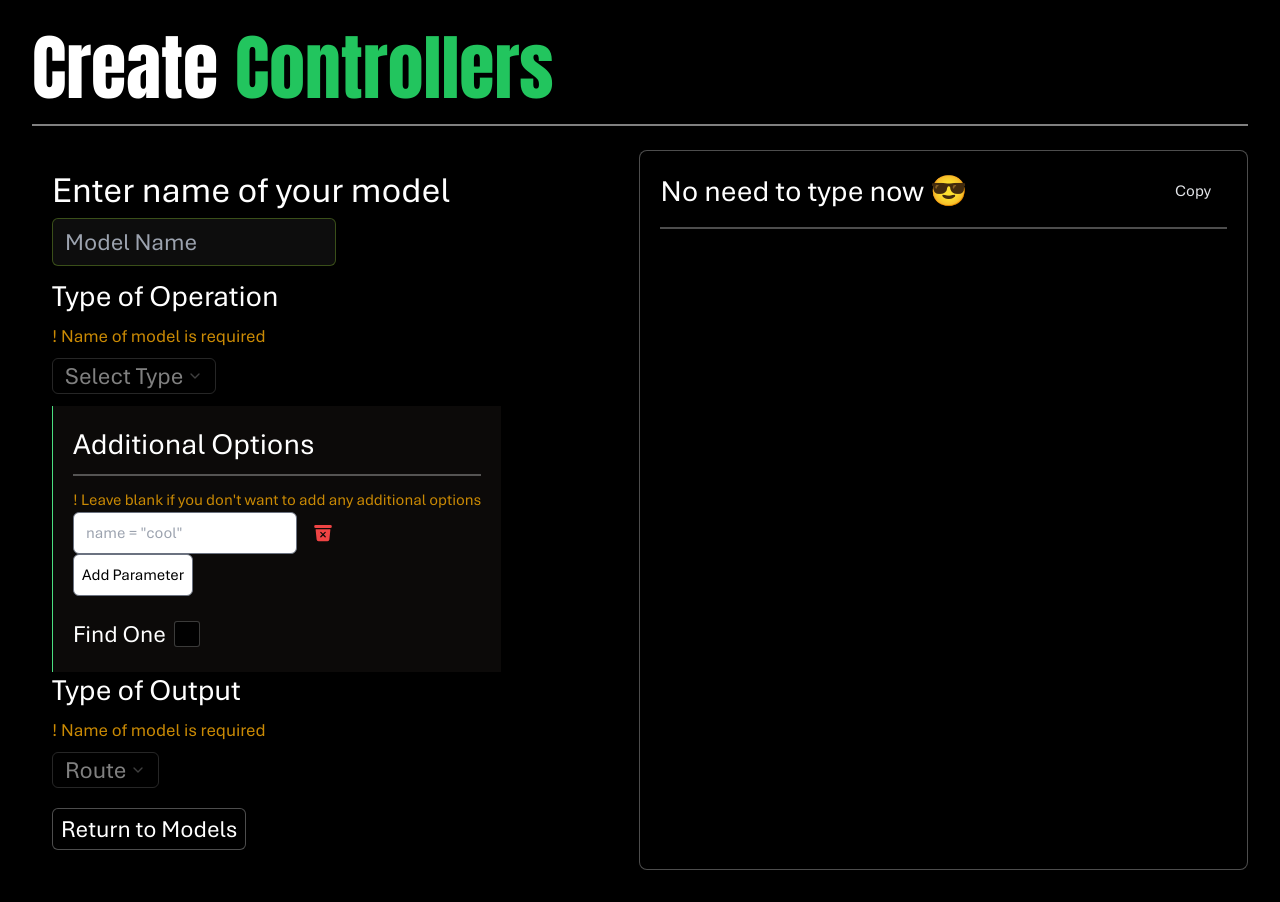
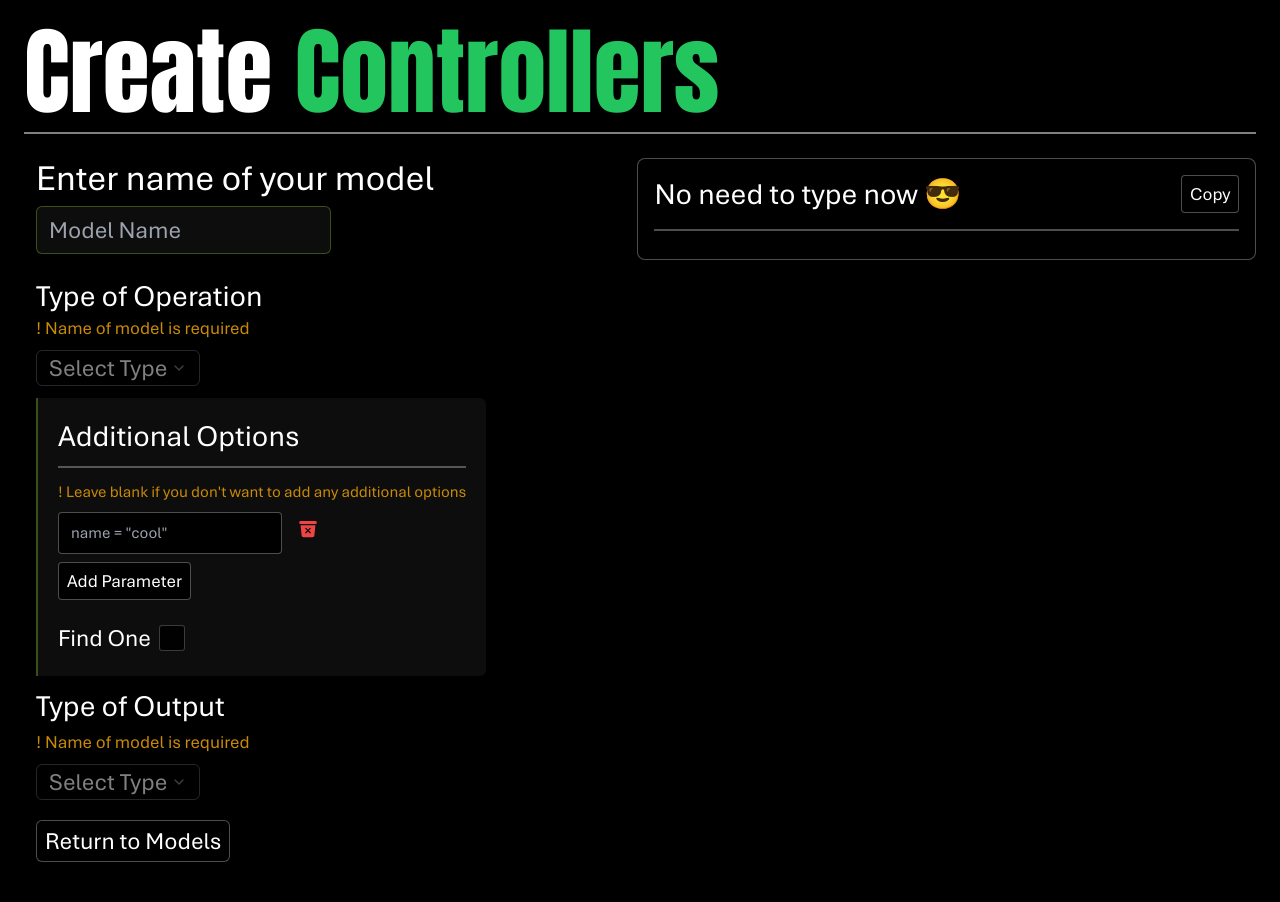
Before and after one commit to parv141206/mongui, a Next.js app: page /create-controller in a window 1280 px wide. Built offline with nearby package versions, Linux system fonts and the light colour scheme.

Commit message:
UI Updates

```diff
--- a/src/app/(routes)/create-controller/page.tsx
+++ b/src/app/(routes)/create-controller/page.tsx
@@ -15,12 +15,11 @@ import { IoTrashBin } from "react-icons/io5";
 
 export default function CreateController() {
   const [modelName, setModelName] = useState("");
-
   const [inputs, setInputs] = useState([{ id: Date.now(), value: "" }]);
   const [typeOfCode, setTypeOfCode] = useState<"route" | "function">("route");
-  const [findAll, setFindAll] = useState(true); // Set findAll checkbox checked by default
-  const [findOne, setFindOne] = useState(false); // State for findOne checkbox
-  const [limit, setLimit] = useState(""); // State for limit input
+  const [findAll, setFindAll] = useState(true);
+  const [findOne, setFindOne] = useState(false);
+  const [limit, setLimit] = useState("");
   const [copy, setCopy] = useState(false);
   const [operation, setOperation] = useState<
     "fetch" | "create" | "update" | "delete"
@@ -28,11 +27,7 @@ export default function CreateController() {
   const [code, setCode] = useState("");
   const [query, setQuery] = useState({ query: {} });
   const handleTypeChange = (value) => {
-    setTypeOfCode(value); // Update state with selected type
-    // Reset checkboxes and limit when type changes
-    //setFindAll(true); // Keep findAll checked by default
-    //setFindOne(false);
-    //setLimit("");
+    setTypeOfCode(value);
     generateExampleCode();
   };
   const handleOperationChange = (value) => {
@@ -115,17 +110,17 @@ export default function CreateController() {
   };
 
   return (
-    <div className="bg-black px-8 py-8">
+    <div className="bg-black px-6 py-6">
       {/* Static Title */}
-      <div className="huge-code-text-without-size mb-5 text-7xl text-white">
+      <div className="huge-code-text-without-size text-8xl text-white">
         Create <span className="text-green-500">Controllers</span>
       </div>
-      <hr className="mb-6 border border-white/50" />
+      <hr className="mb-3 mt-3 border border-white/50" />
 
       {/* Two-column Layout */}
       <div className="flex-row-4 flex rounded-lg text-white">
         {/* Left Column - Input Section */}
-        <div className="w-full p-5">
+        <div className="w-full p-3">
           <div className="text-4xl">Enter name of your model</div>
           <input
             onChange={(e) => {
@@ -137,14 +132,14 @@ export default function CreateController() {
             placeholder="Model Name"
           />
 
-          <div className="text-3xl">Type of Operation</div>
+          <div className="mt-3 text-3xl">Type of Operation</div>
           {modelName === "" && (
-            <p className="py-2 text-lg text-yellow-600">
+            <p className="text-lg text-yellow-600">
               ! Name of model is required
             </p>
           )}
           <Select onValueChange={handleOperationChange} disabled={!modelName}>
-            <SelectTrigger className="w-fit space-x-1 border-white/30 text-2xl">
+            <SelectTrigger className="mt-2 w-fit space-x-1 border-white/30 text-2xl">
               <SelectValue placeholder={"Select Type"} />
             </SelectTrigger>
             <SelectContent>
@@ -155,20 +150,21 @@ export default function CreateController() {
           </Select>
 
           <>
-            <div className="mt-3 w-fit gap-3 border-s border-green-400 bg-stone-950 p-5 text-white">
+            {operation === "fetch" && (
+              <>
+                <div className="mt-3 w-fit gap-3 rounded-br-md rounded-tr-md border-l-2 border-lime-400/30 bg-white/5 p-5 text-white">
                   <div className="text-3xl">Additional Options</div>
                   <hr className="mb-3 mt-3 border border-white/30" />
                   <div className="text-md font-medium text-yellow-600">
-                ! Leave blank if you don't want to add any additional options
+                    ! Leave blank if you don't want to add any additional
+                    options
                   </div>
-              {operation === "fetch" && (
-                <>
                   {inputs.map((input) => (
                     <div key={input.id} className="flex items-center gap-3">
                       <input
                         type="text"
                         placeholder={`name = "cool"`}
-                        className="normal-input-light"
+                        className="normal-input mt-2"
                         value={input.value}
                         onChange={(e) =>
                           handleInputChange(input.id, e.target.value)
@@ -185,7 +181,7 @@ export default function CreateController() {
                   ))}
                   <button
                     onClick={addInput}
-                    className="button-light"
+                    className="button mt-2"
                     aria-label="Add parameter"
                   >
                     Add Parameter
@@ -199,22 +195,18 @@ export default function CreateController() {
                       />
                     </label>
                   </div>
+                </div>
               </>
             )}
-            </div>
           </>
-          <div className="text-3xl">Type of Output</div>
+          <div className="mt-3 text-3xl">Type of Output</div>
           {modelName === "" && (
-            <p className="py-2 text-lg text-yellow-600">
+            <p className="mb-2 mt-1 text-lg text-yellow-600">
               ! Name of model is required
             </p>
           )}
-          <Select
-            defaultValue="route"
-            onValueChange={handleTypeChange}
-            disabled={!modelName}
-          >
-            <SelectTrigger className="w-fit space-x-1 border-white/30 text-2xl">
+          <Select onValueChange={handleTypeChange} disabled={!modelName}>
+            <SelectTrigger className="mt-2 w-fit space-x-1 border-white/30 text-2xl">
               <SelectValue placeholder={"Select Type"} />
             </SelectTrigger>
             <SelectContent>
@@ -229,11 +221,11 @@ export default function CreateController() {
         </div>
 
         {/* Right Column - Code Section */}
-        <div className="w-full rounded-lg border border-white/30 bg-black p-5">
+        <div className="mt-3 h-fit w-full rounded-lg border border-white/30 bg-black p-4">
           <div className="mb-4 flex items-center justify-between">
-            <div className="text-3xl font-medium">No need to type now 😎</div>
+            <div className="text-3xl">No need to type now 😎</div>
             <button
-              className={`rounded px-4 py-2 ${copy ? "text-white" : "text-gray-200"}`}
+              className={`button ${copy ? "text-white" : "text-gray-200"}`}
               onClick={() => {
                 navigator.clipboard.writeText(generateExampleCode());
                 setCopy(true);
--- a/src/app/globals.css
+++ b/src/app/globals.css
@@ -4,7 +4,7 @@
 @tailwind utilities;
 
 .normal-input {
-  @apply appearance-none rounded-md border border-white/30 bg-black bg-[length:12px] bg-right bg-no-repeat px-3 py-2;
+  @apply appearance-none rounded-sm border border-white/30 bg-black bg-[length:12px] bg-right bg-no-repeat px-3 py-2;
 }
 .normal-input-light {
   @apply appearance-none rounded-md border border-gray-500 bg-white bg-[length:12px] bg-right bg-no-repeat px-3 py-2 text-black;
@@ -167,7 +167,7 @@ html {
 }
 /* width */
 ::-webkit-scrollbar {
-  width: 7px;
+  width: 5px;
 }
 
 /* Track */
@@ -177,13 +177,13 @@ html {
 
 /* Handle */
 ::-webkit-scrollbar-thumb {
-  background: darkgray;
+  background: black;
   border-radius: 2px;
 }
 
 /* Handle on hover */
 ::-webkit-scrollbar-thumb:hover {
-  background: gray;
+  background: darkgray;
 }
 
 @media screen and (min-zoom: 1.25) {
```
Lines whose indentation alone changed are shown as unchanged.
